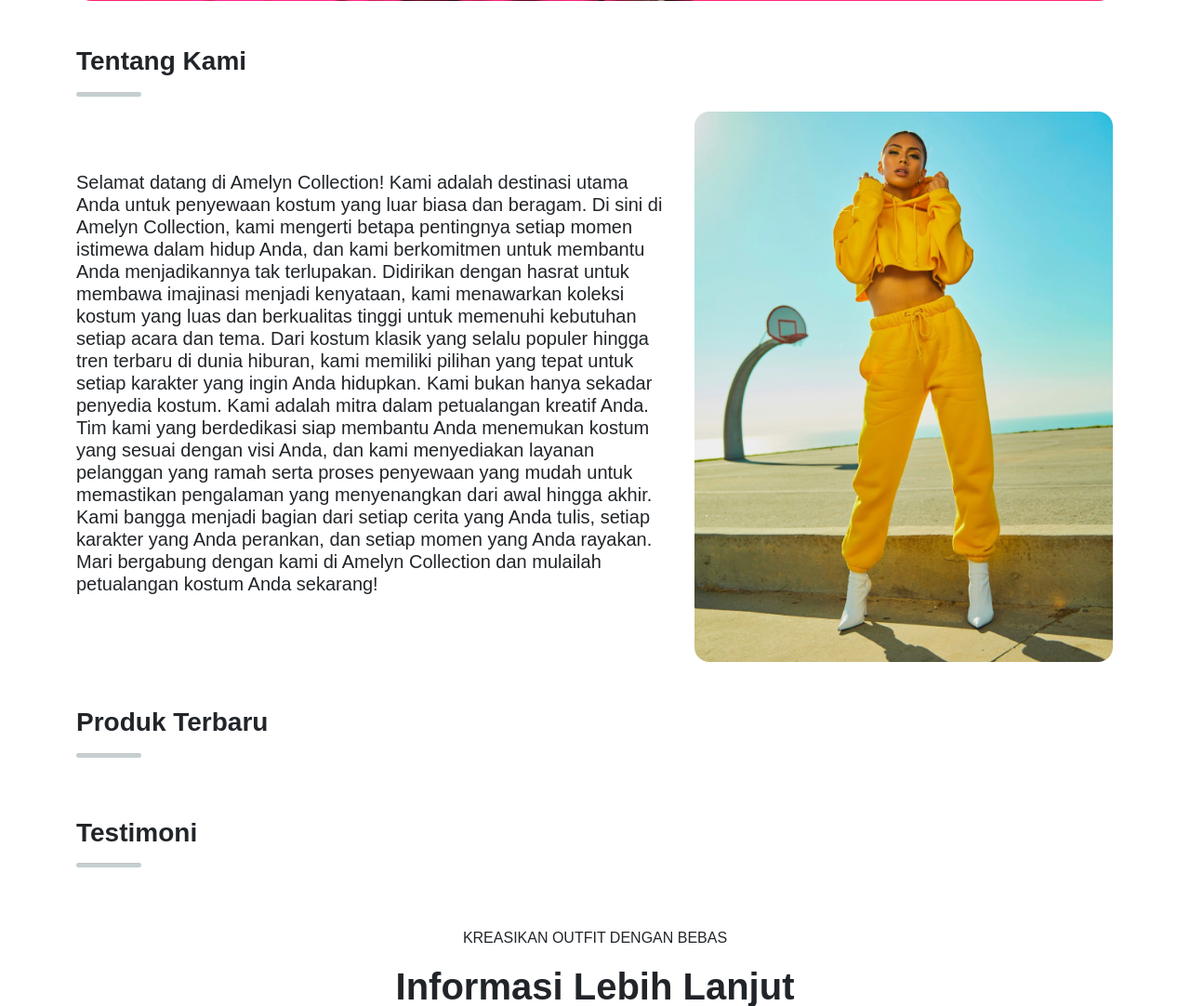
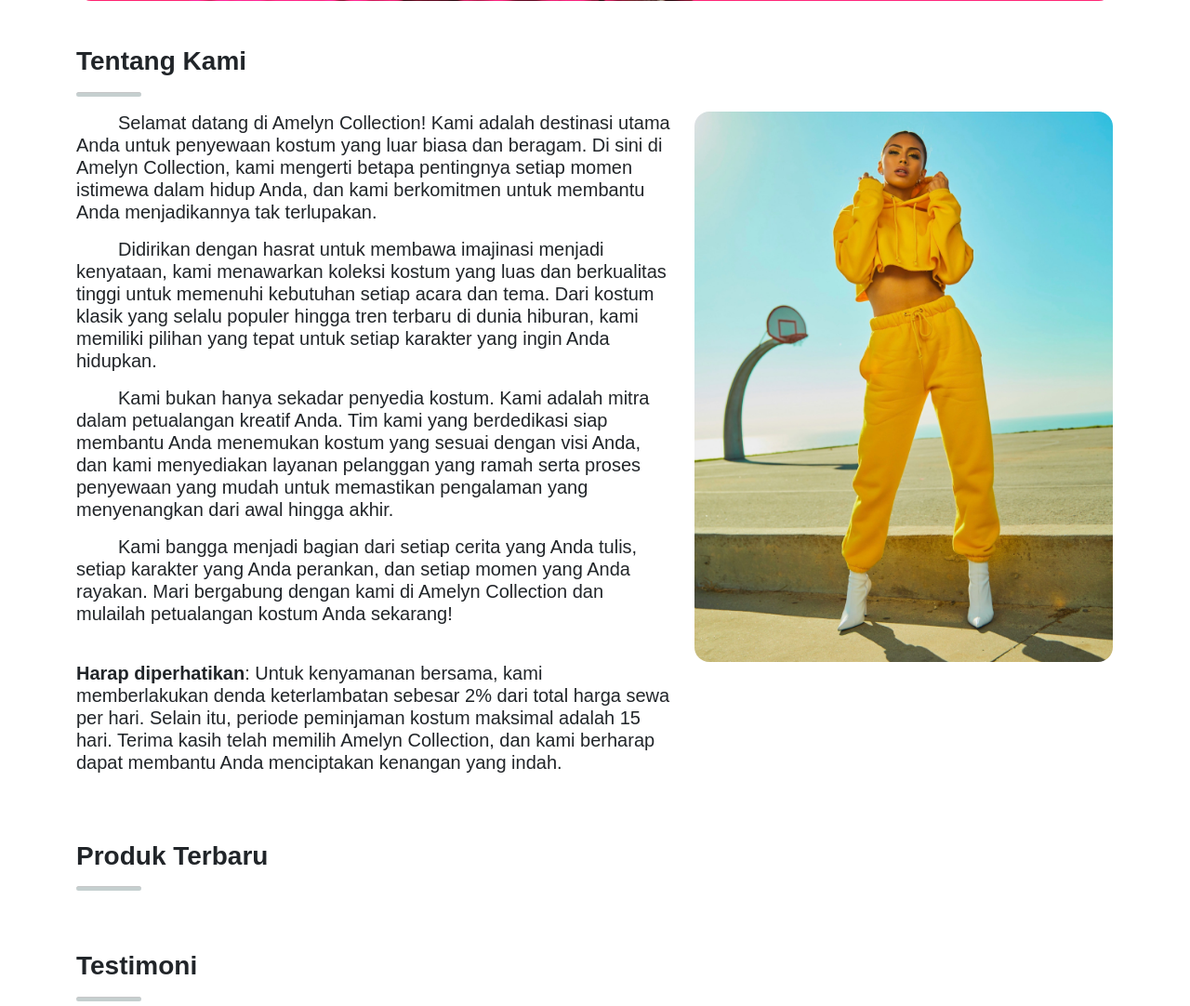
Before and after one commit to syasul/Amelyn-Collection, a Django app: page / in a window 1280 px wide. Shown: the part 874-1956 px from the top of the page at 93% size. Run offline with Django 4.2, Linux system fonts and the light colour scheme; data that the repository does not hold is empty; parts of the project's set-up code (start-up, migrations or seed data) failed here and were passed over; some libraries are stand-ins or nearby versions; some web fonts are replaced.

Commit message:
feat(FE): add additon text in desc

```diff
--- a/templates/user/user.html
+++ b/templates/user/user.html
@@ -82,13 +82,17 @@
       <div class="about">
         <div class="row">
           <div class="col-md-7 d-flex justify-content-center align-items-center">
-            <h5 class="">Selamat datang di Amelyn Collection! Kami adalah destinasi utama Anda untuk penyewaan kostum yang luar biasa dan beragam. Di sini di Amelyn Collection, kami mengerti betapa pentingnya setiap momen istimewa dalam hidup Anda, dan kami berkomitmen untuk membantu Anda menjadikannya tak terlupakan.
+            <h5 class="">
+              <p style="text-indent: 45px;">Selamat datang di Amelyn Collection! Kami adalah destinasi utama Anda untuk penyewaan kostum yang luar biasa dan beragam. Di sini di Amelyn Collection, kami mengerti betapa pentingnya setiap momen istimewa dalam hidup Anda, dan kami berkomitmen untuk membantu Anda menjadikannya tak terlupakan.</p>
 
-              Didirikan dengan hasrat untuk membawa imajinasi menjadi kenyataan, kami menawarkan koleksi kostum yang luas dan berkualitas tinggi untuk memenuhi kebutuhan setiap acara dan tema. Dari kostum klasik yang selalu populer hingga tren terbaru di dunia hiburan, kami memiliki pilihan yang tepat untuk setiap karakter yang ingin Anda hidupkan.
+              <p style="text-indent: 45px;">Didirikan dengan hasrat untuk membawa imajinasi menjadi kenyataan, kami menawarkan koleksi kostum yang luas dan berkualitas tinggi untuk memenuhi kebutuhan setiap acara dan tema. Dari kostum klasik yang selalu populer hingga tren terbaru di dunia hiburan, kami memiliki pilihan yang tepat untuk setiap karakter yang ingin Anda hidupkan.</p>
 
-              Kami bukan hanya sekadar penyedia kostum. Kami adalah mitra dalam petualangan kreatif Anda. Tim kami yang berdedikasi siap membantu Anda menemukan kostum yang sesuai dengan visi Anda, dan kami menyediakan layanan pelanggan yang ramah serta proses penyewaan yang mudah untuk memastikan pengalaman yang menyenangkan dari awal hingga akhir.
+              <p style="text-indent: 45px;">Kami bukan hanya sekadar penyedia kostum. Kami adalah mitra dalam petualangan kreatif Anda. Tim kami yang berdedikasi siap membantu Anda menemukan kostum yang sesuai dengan visi Anda, dan kami menyediakan layanan pelanggan yang ramah serta proses penyewaan yang mudah untuk memastikan pengalaman yang menyenangkan dari awal hingga akhir.</p>
 
-              Kami bangga menjadi bagian dari setiap cerita yang Anda tulis, setiap karakter yang Anda perankan, dan setiap momen yang Anda rayakan. Mari bergabung dengan kami di Amelyn Collection dan mulailah petualangan kostum Anda sekarang!</h5>
+              <p style="text-indent: 45px;">Kami bangga menjadi bagian dari setiap cerita yang Anda tulis, setiap karakter yang Anda perankan, dan setiap momen yang Anda rayakan. Mari bergabung dengan kami di Amelyn Collection dan mulailah petualangan kostum Anda sekarang!</p>
+
+              <br>
+              <p><b>Harap diperhatikan</b>: Untuk kenyamanan bersama, kami memberlakukan denda keterlambatan sebesar 2% dari total harga sewa per hari. Selain itu, periode peminjaman kostum maksimal adalah 15 hari. Terima kasih telah memilih Amelyn Collection, dan kami berharap dapat membantu Anda menciptakan kenangan yang indah.</p></h5>
           </div>
           <div class="col-md-5">
             <img src="{% static 'img/about.png' %}" width="450px" alt="" class="rounded-4">
```
